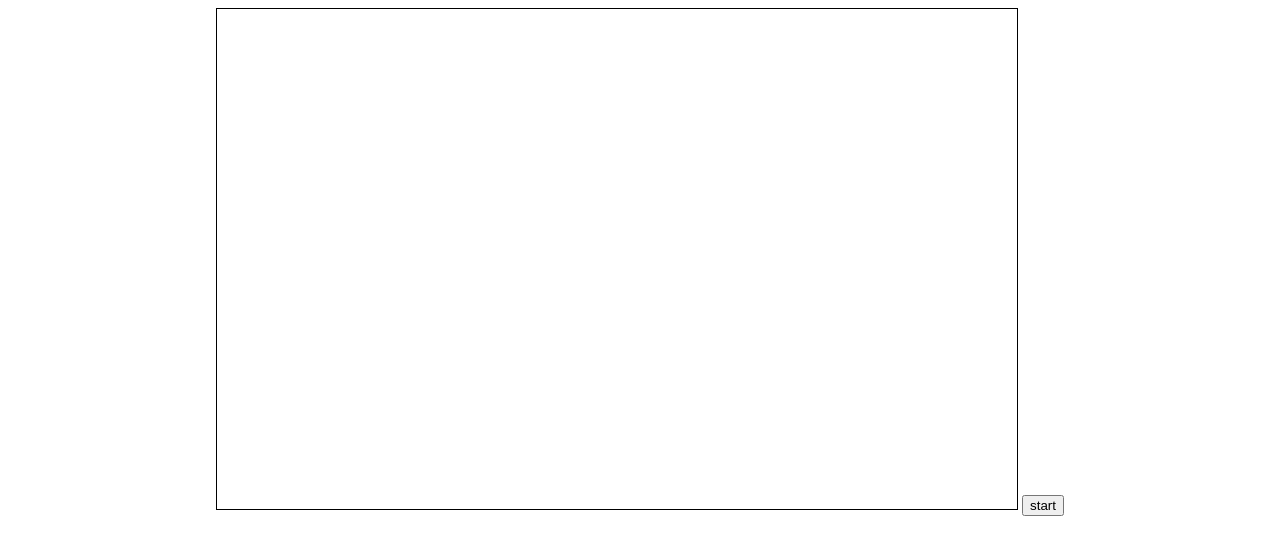
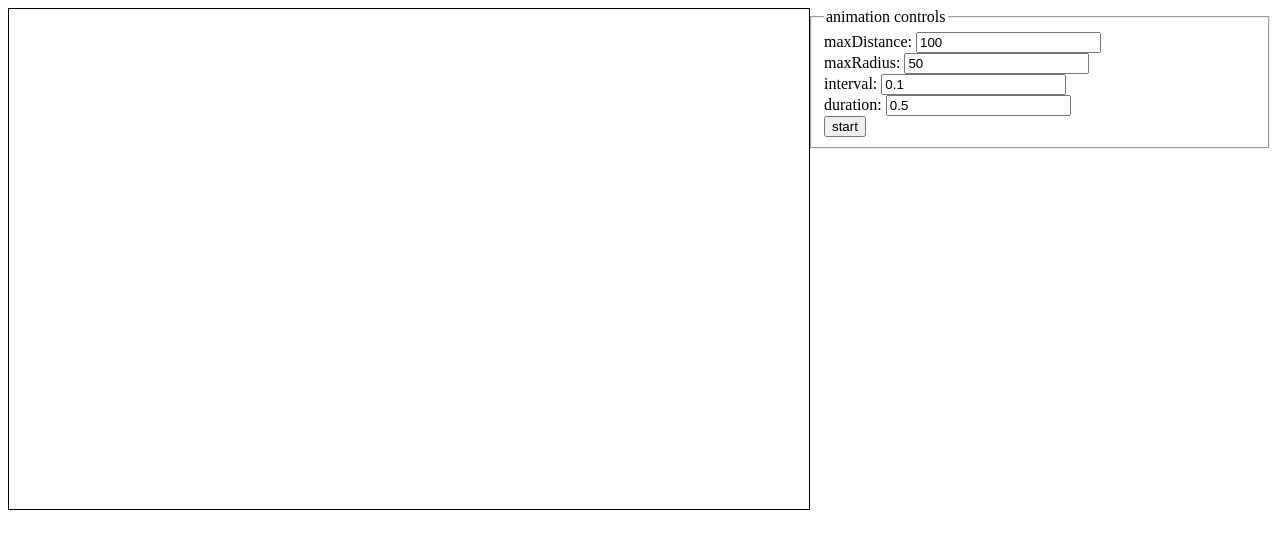
Before and after one commit to milcuatrocientos/feedback-loop, a plain HTML site: page test2.html in a window 1280 px wide. Drawn offline with Linux system fonts and the light colour scheme.

Commit message:
adding dynamic controls

```diff
--- a/test2.html
+++ b/test2.html
@@ -4,16 +4,19 @@
     <meta http-equiv="content-type" content="text/html; charset=utf-8">
     <meta charset="utf-8">
     <title>light pattern</title>
+    <style type="text/css">
+      #canvas-container > svg {
+        float: left;
+      }
+      #animation-controls > label {
+        display: block;
+      }
+    </style>
     <script type="text/javascript" src="jquery-1.7.2.min.js"></script>
     <script type="text/javascript" src="raphael-min.js"></script>
     <script type="text/javascript" src="utils.js"></script>
     <script>
-      /* TODO
-        -ajuste frecuencia, duracion, radio
-        -controles para ajuste dinamico
-      */
-
-      function animate(paper, cfg) {
+      function animate(paper) {
         var radius = Math.random() * cfg.maxRadius;
         var color = Raphael.rgb(Math.random()*255, Math.random()*255, Math.random()*255);
         var centerOffset = new Polar(
@@ -27,30 +30,43 @@
         circle.animate({opacity: 0}, 1000*cfg.duration, 'linear', function() { circle.remove(); });
 
         if (animationSwitch)
-          window.setTimeout(function() { animate(paper, cfg); }, 1000*cfg.interval);
+          window.setTimeout(function() { animate(paper); }, 1000*cfg.interval);
       };
 
       var canvasWidth = 800, canvasHeight = 500;
+      var cfg = {
+        maxDistance: Math.min(canvasWidth, canvasHeight) / 5,
+        maxRadius:   Math.min(canvasWidth, canvasHeight) / 10,
+        interval: 0.1, duration: 0.5
+      };
+
       var mousePos = new Coord(canvasWidth/2, canvasHeight/2);
       var animationSwitch = false;
 
       window.onload = function() {
-        var cfg = {
-          maxDistance: Math.min(canvasWidth, canvasHeight) / 5,
-          maxRadius:   Math.min(canvasWidth, canvasHeight) / 10,
-          interval: 0.1, duration: 0.5
-        };
+        var paper = Raphael('canvas-container', canvasWidth, canvasHeight);
 
-        var paper = Raphael('canvas-container', canvasWidth, canvasHeight);
         var $canvas = $(paper.canvas);
         $canvas.css('border', '1px solid black');
-        $canvas.mousemove(function(e) {
-          mousePos.x = e.offsetX;
-          mousePos.y = e.offsetY;
+        /*
+        $canvas.mousemove(function(ev) {
+          mousePos.x = ev.offsetX;
+          mousePos.y = ev.offsetY;
+        });
+        */
+
+        $('#animation-controls > label > input').each(function(i, elem) {
+          var cfg_name = elem.id.split('-')[1];
+          $(elem).val(cfg[cfg_name]);
         });
 
-        $('#animate').click(function(e) {
-          var $target = $(e.target);
+        $('#animation-controls > label > input').change(function(ev) {
+          var cfg_name = ev.target.id.split('-')[1];
+          cfg[cfg_name] = $(ev.target).val();
+        });
+
+        $('#animate').click(function(ev) {
+          var $target = $(ev.target);
           console.log($target);
           if (animationSwitch) {
             $target.val("start");
@@ -58,14 +74,21 @@
           } else {
             $target.val("stop");
             animationSwitch = true;
-            animate(paper, cfg);
+            animate(paper);
           }
         });
       };
     </script>
   </head>
   <body>
-    <div id="canvas-container" style="text-align: center;" />
-    <input type="button" id="animate" value="start">
+    <div id="canvas-container"></div>
+    <fieldset id="animation-controls">
+      <legend>animation controls</legend>
+      <label>maxDistance: <input id="cfg-maxDistance" type="number"></label>
+      <label>maxRadius: <input id="cfg-maxRadius" type="number"></label>
+      <label>interval: <input id="cfg-interval" type="number"></label>
+      <label>duration: <input id="cfg-duration" type="number"></label>
+      <input id="animate" type="button" value="start">
+    </fieldset>
   </body>
 </html>
```
